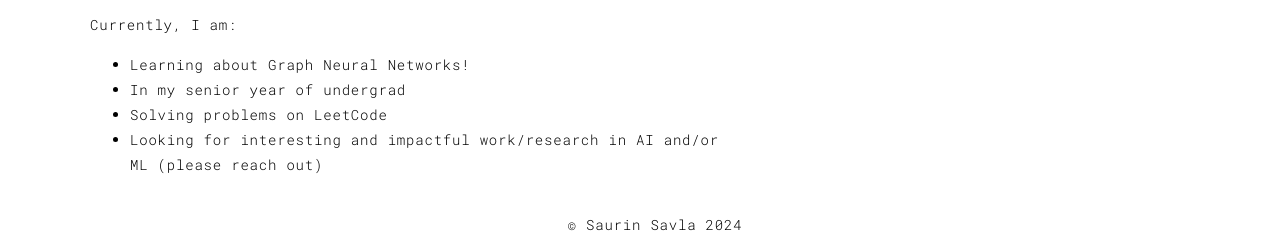
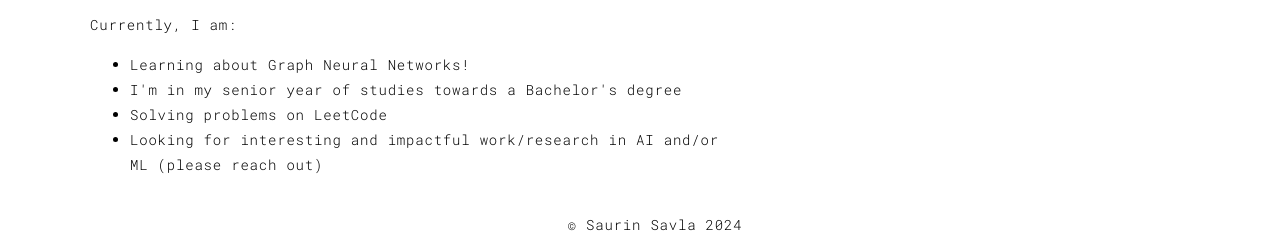
Before and after one commit to SaurinSavla/saurinsavla.github.io, a plain HTML site: page index.html in a window 1280 px wide. Shown: the part 895-1147 px from the top of the page. Drawn offline with Linux system fonts and the light colour scheme.

Commit message:
current section

```diff
--- a/index.html
+++ b/index.html
@@ -86,7 +86,7 @@
 					Learning about Graph Neural Networks!
 				</li>
 				<li>
-					In my senior year of undergrad
+					I'm in my senior year of studies towards a Bachelor's degree
 				</li>
 				<li>
 					Solving problems on LeetCode
```
